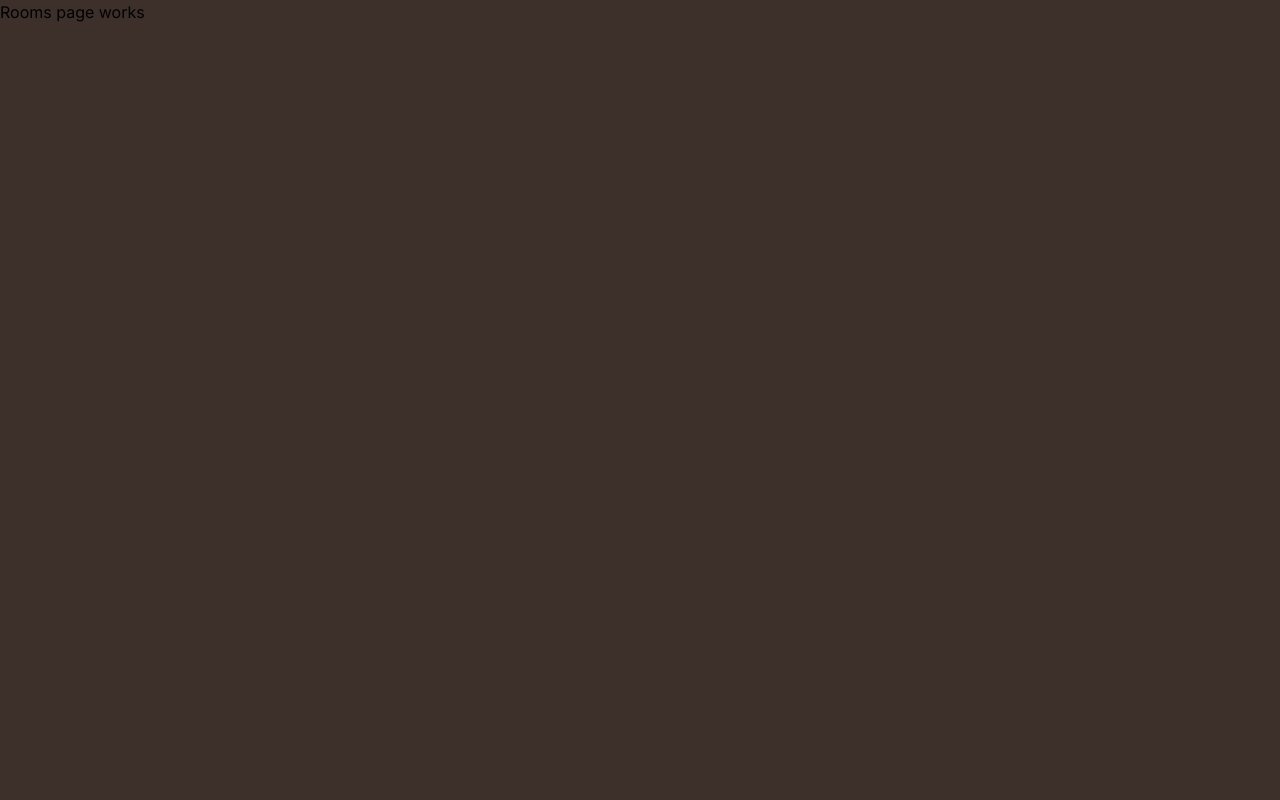
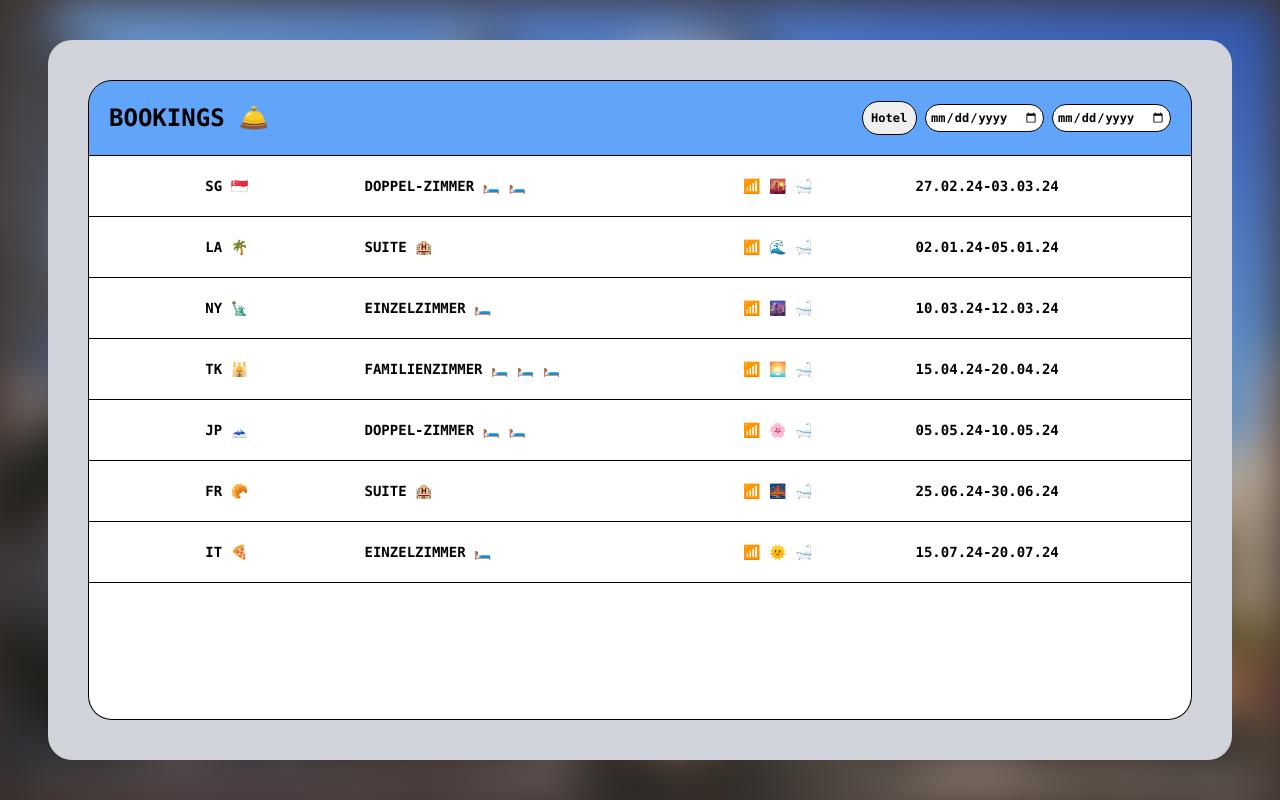
Before and after one commit to TomSnd01/hotel-management, a Next.js app: page /admin/rooms in a window 1280 px wide. Built offline with nearby package versions, Linux system fonts and the light colour scheme.

Commit message:
created rooms page

```diff
--- a/src/app/admin/rooms/page.js
+++ b/src/app/admin/rooms/page.js
@@ -1,4 +1,77 @@
+import Image from 'next/image';
+import berlinImage from '../../../imgs/los-angeles.jpg';
+
 export default function Rooms() {
-  return (<p>Rooms page works</p>);
+  const bookings = [
+    "SG 🇸🇬, Doppel-Zimmer 🛏️ 🛏️, 📶 🌇 🛁, 27.02.24-03.03.24",
+    "LA 🌴, Suite 🏨, 📶 🌊 🛁, 02.01.24-05.01.24",
+    "NY 🗽, Einzelzimmer 🛏️, 📶 🌆 🛁, 10.03.24-12.03.24",
+    "TK 🕌, Familienzimmer 🛏️ 🛏️ 🛏️, 📶 🌅 🛁, 15.04.24-20.04.24",
+    "JP 🗻, Doppel-Zimmer 🛏️ 🛏️, 📶 🌸 🛁, 05.05.24-10.05.24",
+    "FR 🥐, Suite 🏨, 📶 🌉 🛁, 25.06.24-30.06.24",
+    "IT 🍕, Einzelzimmer 🛏️, 📶 🌞 🛁, 15.07.24-20.07.24"
+  ];
 
+  // Liste der Länder für das Dropdown-Menü
+  const countries = [
+    "SG 🇸🇬", "LA 🌴", "NY 🗽", "TK 🕌", "JP 🗻", "FR 🥐", "IT 🍕"
+  ];
+
+  return (
+    <div className={`flex justify-center items-center h-screen relative`}>
+      {/* Hintergrundbild */}
+      <Image
+        className={`absolute -z-10 blur-xl inset-0 w-full h-full object-cover`}
+        src={berlinImage}
+        alt="Los Angeles"
+      />
+
+      {/* Container für die beiden Divs */}
+      <div className={`flex w-full h-full mx-2 my-10 justify-center items-center rounded-3xl p-10`}>
+        <div
+          className={`flex flex-col w-full bg-gray-300 p-10 text-md h-full rounded-3xl font-bold uppercase font-mono`}
+        >
+          {/* Header mit Buchungen und Filteroptionen */}
+          <div className={`flex justify-between items-center py-5 bg-blue-400 border-black border border-1 rounded-t-3xl px-5 `}>
+            <div className={`text-2xl font-bold text-center uppercase`}>
+              Bookings 🛎️
+            </div>
+            {/* Filteroptionen */}
+            <div className={`flex text-xs flex-row items-center gap-x-2`}>
+              <div className={`relative`}>
+                <select id="city" className={`border border-black rounded-3xl p-2 appearance-none`} placeholder="Hotel">
+                  <option value="" disabled selected hidden>Hotel</option>
+                  {countries.map((country, index) => (
+                    <option key={index} value={country}>{country}</option>
+                  ))}
+                </select>
+              </div>
+              <div className={`flex flex-col`}>
+                <input type="date" id="from" className={`border border-black rounded-3xl p-1`} placeholder="From" />
+              </div>
+              <div className={`flex flex-col`}>
+                <input type="date" id="to" className={`border border-black rounded-3xl p-1`} placeholder="To" />
+              </div>
+            </div>
+          </div>
+
+          {/* Buchungen */}
+          <div
+            className={`flex flex-col overflow-y-scroll bg-white text-sm h-full border-t-0 border border-1 border-black rounded-b-3xl font-bold text-left font-mono`}
+          >
+            {bookings.map((booking, index) => (
+              <div
+                key={index}
+                className={`flex flex-row w-full py-5 bg-white border-b border-1 border-black`}
+              >
+                {booking.split(',').map((part, subIndex) => (
+                  <div key={subIndex} className={`flex w-full ${subIndex === 1 || subIndex === 3 ? 'w-3/5 justify-start' : 'justify-center w-2/5'}`}>{part.trim()}</div>
+                ))}
+              </div>
+            ))}
+          </div>
+        </div>
+      </div>
+    </div>
+  );
 }
```
